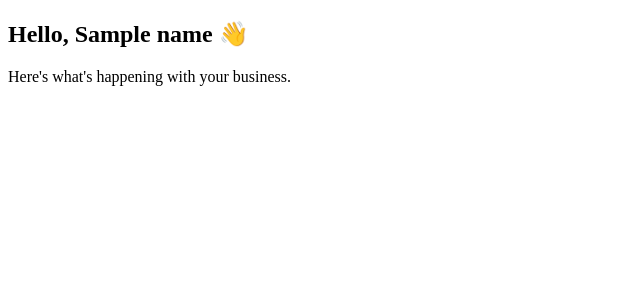
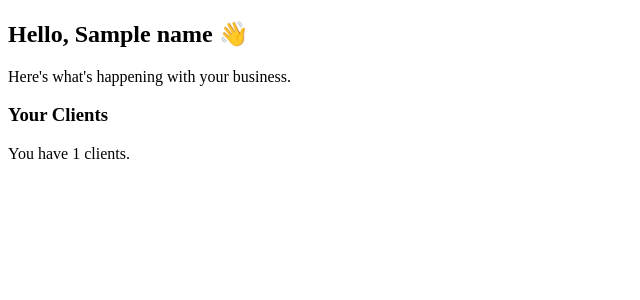
Before and after one commit to PROG-01/crm-platform, a Flask app: template templates/dashboard.html in a window 1280 px wide. Shown: the part 134-434 px from the top of the page, without its empty margins (0-640 px from the left). Run offline with Flask 3, Linux system fonts and the light colour scheme; the template is opened without the code that fills it: most values are stand-ins (such as "Sample title", 1, 10 or a date in 2020); some libraries are stand-ins or nearby versions.

Commit message:
Add client count display to dashboard and update layout

```diff
--- a/app.py
+++ b/app.py
@@ -90,9 +90,13 @@ def login():
 @login_required
 def dashboard():
 
-    rows = db.execute("SELECT name FROM users WHERE id = ?", session['user_id'])
-    name = rows[0]['name']
-    return render_template('dashboard.html', name = name)
+    name_rows = db.execute("SELECT name FROM users WHERE id = ?", session['user_id'])
+    name = name_rows[0]['name']
+
+    client_rows = db.execute("SELECT COUNT(*) AS client_count FROM clients WHERE user_id = ?", session['user_id'])
+    client_count = client_rows[0]['client_count']
+
+    return render_template('dashboard.html', name=name, client_count=client_count)
 
 @app.route('/logout')
 @login_required
--- a/templates/dashboard.html
+++ b/templates/dashboard.html
@@ -5,6 +5,14 @@
 {% endblock %}
 
 {% block main %}
-    <h2>Hello, {{ name }} 👋</h2>
-    <p>Here's what's happening with your business.</p>
+    <div>
+        <h2>Hello, {{ name }} 👋</h2>
+        <p>Here's what's happening with your business.</p>
+    </div>
+
+    <div>
+        <h3>Your Clients</h3>
+        <p>You have {{ client_count }} clients.</p>
+    </div>
+
 {%endblock%}
```
